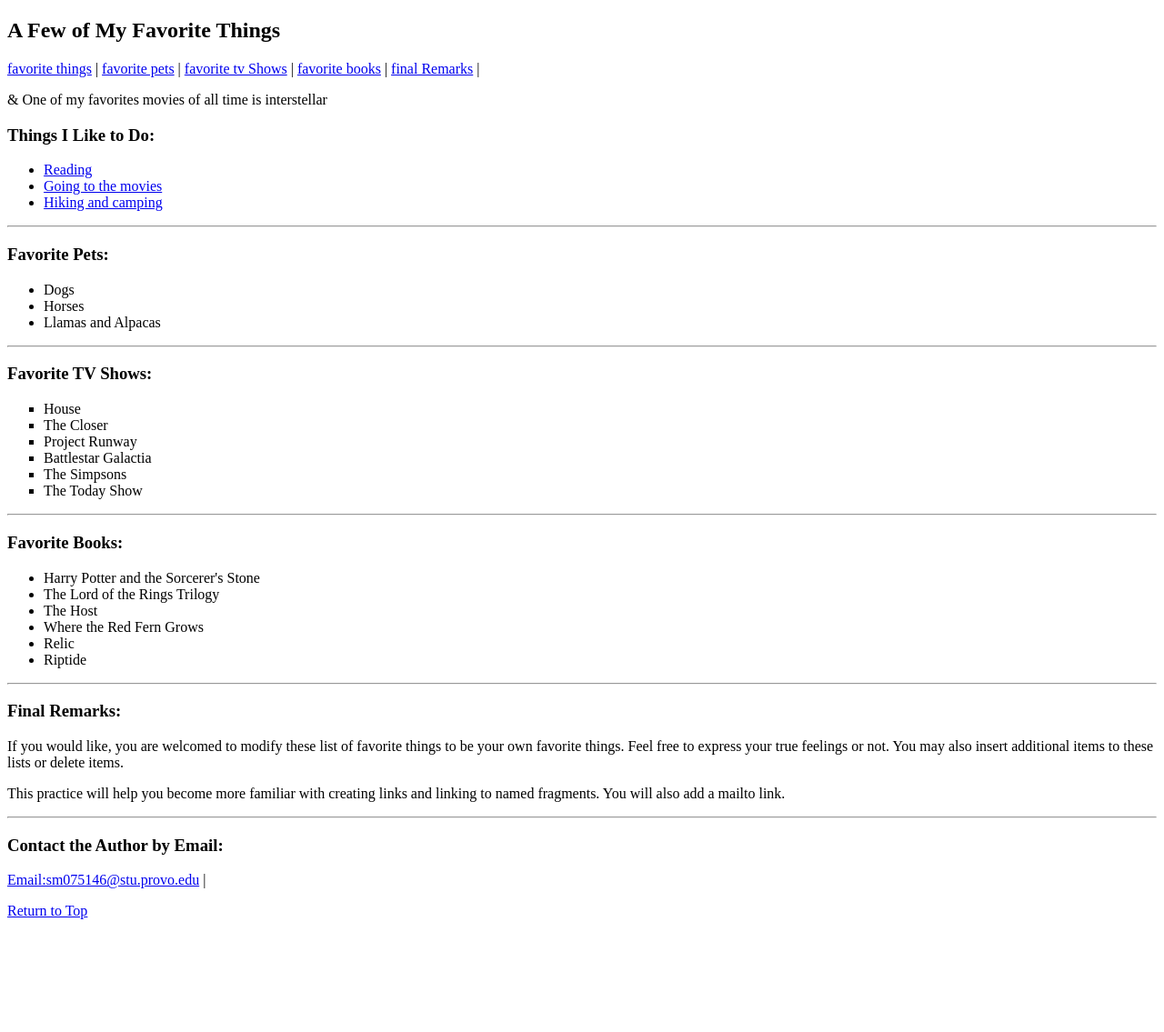
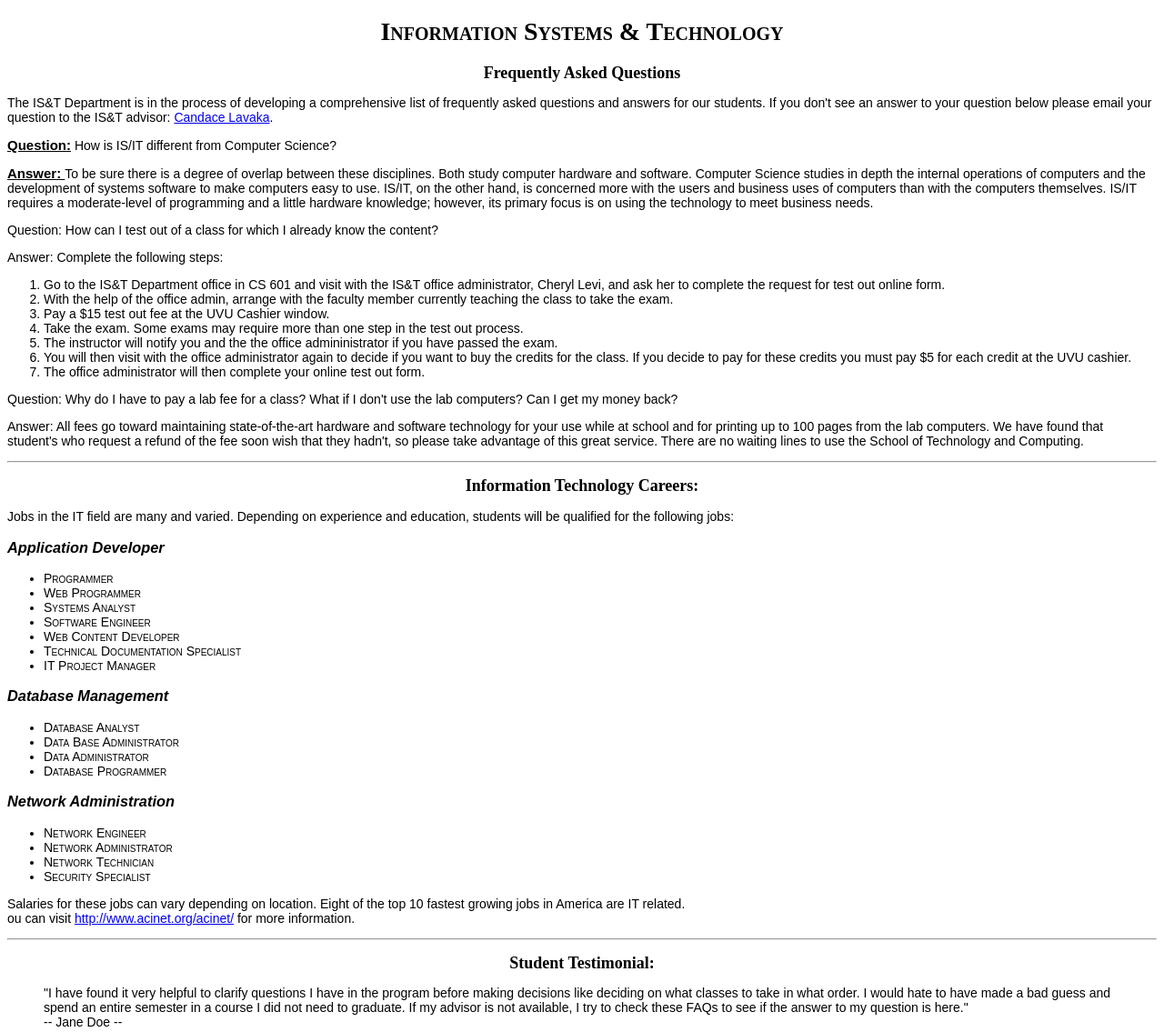
Before and after one commit to Drignal/Webdevelopment, a plain HTML site: page index.html in a window 1280 px wide. Shown: the whole page at 91% size. Before the commit the page ends 1027 px from the top, so only its background shows below. Drawn offline with Linux system fonts and the light colour scheme.

Commit message:
Add files via upload

```diff
--- a/index.html
+++ b/index.html
@@ -2,79 +2,183 @@
 <html>
 	<head>
 		<meta charset="UTF-8">
-<title>HTML Practice 3- Links</title>
+		<title>HTML Practice 4A</title>
+		<style type="text/css">
+			body{
+				font-family: Arial, sans-serif;
+				font-size: 14px;
+			}
+			h1{
+				text-align: center;
+				font-family: century,serif;
+				font-variant: small-caps;
+			}
+			h2{
+				text-align: center;
+				font-family: century, serif;
+				font-size: 18px;
+			}
+			h3{
+				text-align: left;
+				font-style: italic;
+			}
+			ul{
+				font-variant: small-caps;
+			}
+			.QA{
+
+			}
+
+		</style>
+
 	</head>
 	<body >
 
+		<h1>Information Systems & Technology </h1>
 
-<h2 id="Top"> A Few of My Favorite Things</h2>
-<p><a href="#things">favorite things</a> | <a href="#pets">favorite pets</a> | <a href="#tv">favorite tv Shows</a> |  <a href="#books">favorite books</a> | <a href="#remarks">final Remarks</a> |</p>
-<p> & One of my favorites movies of all time is interstellar </p>
-<h3 id="things"> Things I Like to Do:</h3>
-<ul>
-   <li> <a href="Pages\Reading\Reading.html">Reading</a> </li>
-   <li> <a href="Pages\Movies.html"> Going to the movies</a> </li>
-   <li> <a href="Pages\Hiking.html"> Hiking and camping</a> </li>
-</ul>
+		<h2>Frequently Asked Questions</h2>
 
-<hr>
 
-<h3 id="pets"> Favorite Pets:</h3>
-<p> </p>
-<ul>
-   <li> Dogs </li>
-   <li> Horses </li>
-   <li> Llamas and Alpacas</li>
-</ul>
+		<p>
+			The IS&T Department is in the process of developing a comprehensive list of frequently
+			asked questions and answers for our students.   If you don't see an answer to your question
+			below please email your question to the IS&T advisor:
+			<a href="mailto:candace.lavaka@uvu.edu">Candace Lavaka</a>.
+		</p>
 
-<hr>
 
-<h3 id="tv">Favorite TV Shows:</h3>
 <p>
-<ul type="square">
-   <li> House</li>
-   <li> The Closer</li>
-   <li> Project Runway</li>
-   <li> Battlestar Galactia</li>
-   <li> The Simpsons</li>
-   <li> The Today Show </li>
-</ul>
-
-<hr>
-
-<h3 id="books">Favorite Books:</h3>
-<ul>
-   <li> Harry Potter and the Sorcerer's Stone</li>
-   <li> The Lord of the Rings Trilogy</li>
-   <li> The Host</li>
-   <li> Where the Red Fern Grows</li>
-   <li> Relic</li>
-   <li> Riptide</li>
-</ul>
-
-<hr>
-
-<h3 id="remarks">Final Remarks:</h3>
-<p> </p>
-<p>
-	If you would like, you are welcomed to modify these list of
-	favorite things to be your own favorite things.
-	Feel free to express your true feelings or not.
-	You may also insert additional items to these lists or delete items.
+	<span style="font-weight: bolder;font-size: 15px;text-decoration: underline;">Question:</span> How is IS/IT different from Computer Science?
 </p>
 
 <p>
-	This practice will help you become more familiar with
-	creating links and linking to named fragments.  You will also add a mailto link.
+	<span style="font-weight: bolder;font-size: 15px;text-decoration: underline;">Answer: </span>
+	To be sure there is a degree of overlap between these disciplines.
+	Both study computer hardware and software. Computer Science studies in depth the internal
+	operations of computers and the development of systems software to make computers easy to use.
+	IS/IT, on the other hand, is concerned more with the users and business uses of computers than
+	with the computers themselves. IS/IT requires a moderate-level of programming and a little
+	hardware knowledge; however, its primary focus is on using the technology to meet business needs.
 </p>
 
-<hr>
 
-<h3> Contact the Author by Email: </h3>
+<p>
+	Question: How can I test out of a class for which I already know the content?
+</p>
 
-<p><a href="mailto:sm075146@stu.provo.edu">Email:sm075146@stu.provo.edu</a> | </p>
+<p>
+	Answer: Complete the following steps:
+	<ol>
 
-<p> <a href="#top">Return to Top</a> </p>
+		<li>
+		Go to the IS&T Department office in CS 601 and visit with the IS&T office
+		administrator, Cheryl Levi, and ask her to complete the request for test out online form.
+		</li>
+
+		<li>
+		With the help of the office admin, arrange with the faculty member
+		currently teaching the class to take the exam.
+		</li>
+
+
+		<li>
+		Pay a $15 test out fee at the UVU Cashier window.
+		</li>
+
+		<li>
+		Take the exam.  Some exams may require more than one step in the test out process.
+		</li>
+
+		<li>
+		The instructor will notify you and the the office admininistrator if you
+		have passed the exam.
+		</li>
+
+		<li>
+		You will then visit with the office administrator again to decide if you want
+		to buy the credits for the class.  If you decide to pay for these credits you
+		must pay $5 for each credit at the UVU cashier.
+		</li>
+
+		<li>
+		The office administrator will then complete your online test out form.
+		</li>
+	</ol>
+</p>
+
+<p>
+	Question: Why do I have to pay a lab fee for a class? What if I don't use the lab computers?
+	Can I get my money back?
+</p>
+
+<p>
+	Answer: All fees go toward maintaining state-of-the-art hardware and software
+	technology for your use while at school and for printing up to 100 pages from the lab computers.
+	We have found that student's who request a refund of the fee soon wish that they hadn't,
+	so please take advantage of this great service. There are no waiting lines to use the
+	School of Technology and Computing.
+</p>
+
+<hr />
+
+
+<h2>Information Technology Careers:</h2>
+
+<p>
+	Jobs in the IT field are many and varied. Depending on experience and education,
+	students will be qualified for the following jobs:
+</p>
+
+<h3>Application Developer </h3>
+
+<ul >
+	<li>Programmer</li>
+	<li>Web Programmer</li>
+	<li>Systems Analyst</li>
+	<li>Software Engineer</li>
+	<li>Web Content Developer</li>
+	<li>Technical Documentation Specialist</li>
+	<li>IT Project Manager </li>
+</ul>
+
+<h3>Database Management </h3>
+
+<ul>
+	<li>Database Analyst</li>
+	<li>Data Base Administrator</li>
+	<li>Data Administrator</li>
+	<li>Database Programmer </li>
+</ul>
+
+<h3>Network Administration</h3>
+<ul>
+	<li>Network Engineer</li>
+	<li>Network Administrator</li>
+	<li>Network Technician</li>
+	<li>Security Specialist</li>
+</ul>
+
+<p>
+	Salaries for these jobs can vary depending on location.
+	Eight of the top 10 fastest growing jobs in America are IT related.<br />
+	ou can visit <a href="http://www.acinet.org/acinet/" target="_blank">http://www.acinet.org/acinet/</a>
+	for more information.
+</p>
+
+
+<hr />
+
+<h2>Student Testimonial:</h2>
+
+<blockquote>
+	"I have found it very helpful to clarify questions I have in the program before making decisions
+	like deciding on what classes to take in what order.  I would hate to have made a bad guess and
+	spend an entire semester in a course I did not need to graduate.  If my advisor is not available,
+	I try to check these FAQs to see if the answer to my question is here."
+	<br />
+	 -- Jane Doe --
+</blockquote>
+
 
 </body>
 </html>
```
Lines whose indentation alone changed are shown as unchanged.
